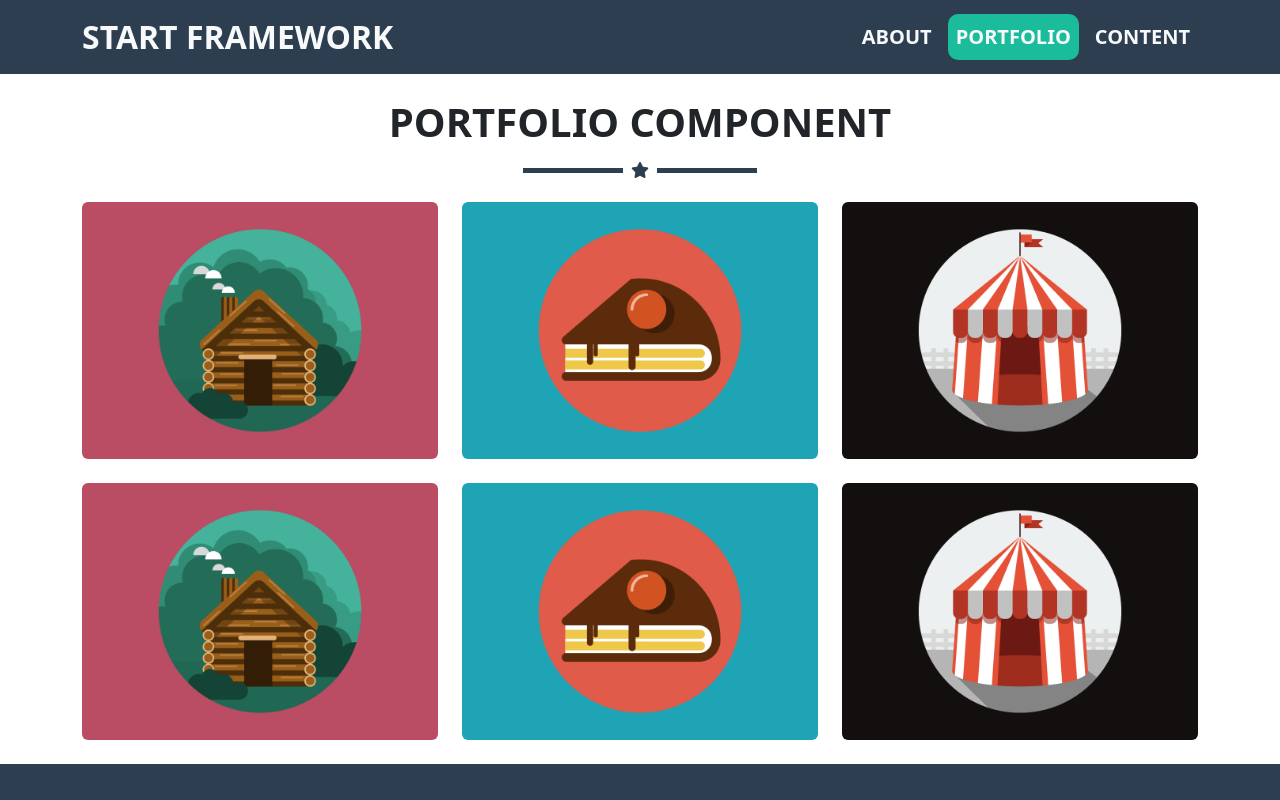
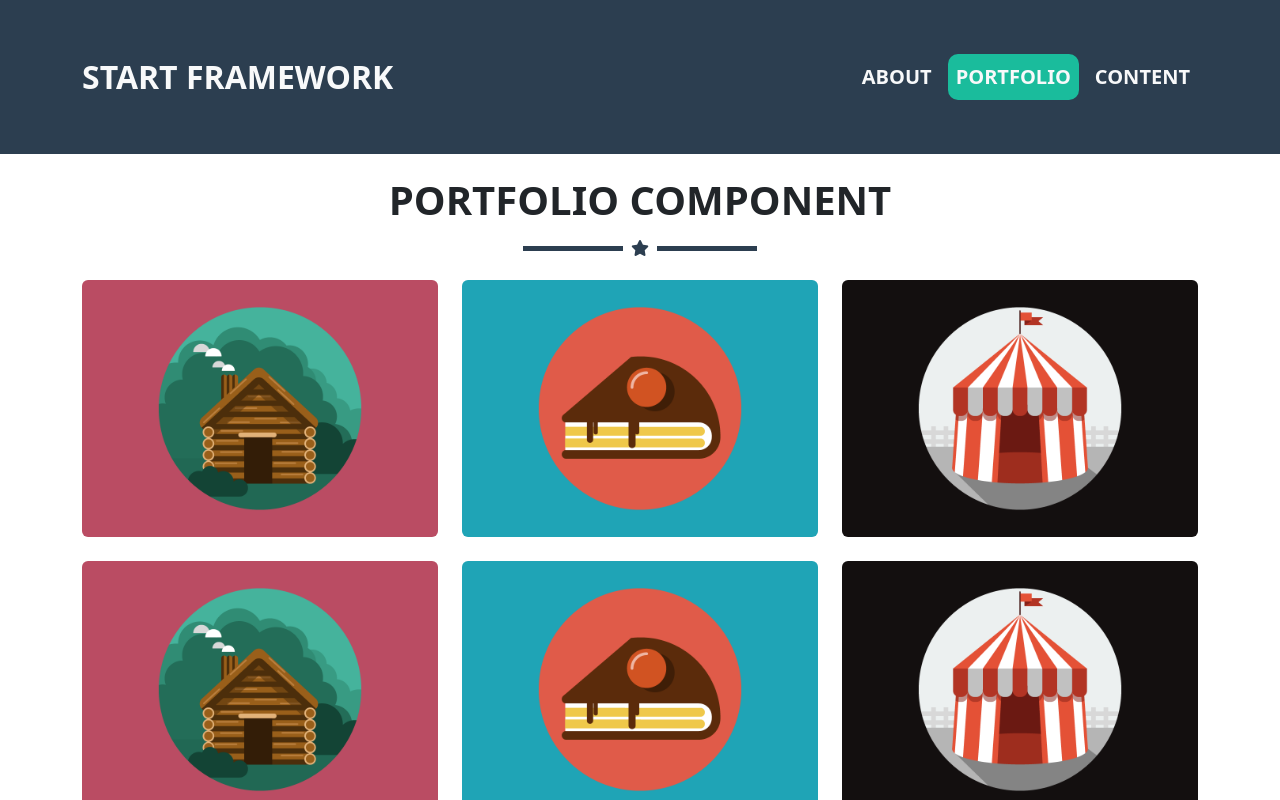
Before and after one commit to yous0001/react-assignment1, a React (Create React App) app: page /portfolio in a window 1280 px wide. Shown: the top 800 px of the page. Built offline with nearby package versions, Linux system fonts and the light colour scheme.

Commit message:
feat: increase navbar size at the top of page

```diff
--- a/src/App.css
+++ b/src/App.css
@@ -94,3 +94,10 @@ i.text-portfolio{
 .layer img{
   width: 600px;
 }
+.space{
+  height: 19vh;
+}
+.navbar{
+  z-index: 10;
+  transition: all 0.3s;
+}
--- a/src/Components/Layout/Layout.jsx
+++ b/src/Components/Layout/Layout.jsx
@@ -8,6 +8,7 @@ export default class Layout extends Component {
     return (
       <>
       <Navbar/>
+      <div className="space"></div>
       <Outlet/>
       <Footer/>
       </>
--- a/src/Components/Navbar/Navbar.jsx
+++ b/src/Components/Navbar/Navbar.jsx
@@ -2,11 +2,30 @@ import React, { Component } from 'react'
 import { Link, NavLink } from 'react-router-dom'
 
 export default class Navbar extends Component {
+    state = {
+        scroller: false
+    }
+
+    handleScroll = () => {
+        if (window.scrollY > 10) {
+            this.setState({ scroller: true });
+        } else {
+            this.setState({ scroller: false });
+        }
+    };
+
+    componentDidMount() {
+        window.addEventListener('scroll', this.handleScroll);
+    }
+
+    componentWillUnmount() {
+        window.removeEventListener('scroll', this.handleScroll);
+    }
   render() {
     return (
       <>
     <nav
-        className="navbar navbar-expand-sm navbar-light navbar-bg"
+        className={`navbar navbar-expand-sm navbar-light navbar-bg position-fixed top-0 start-0 end-0 ${(!this.state.scroller) ? " p-5" :"p-2"}`}
     >
         <div className="container">
             <Link className="navbar-brand text-light fs-2 fw-bold" to="">START FRAMEWORK</Link>
--- a/src/Components/Portfolio/Portfolio.jsx
+++ b/src/Components/Portfolio/Portfolio.jsx
@@ -12,7 +12,7 @@ export default class Portfolio extends Component {
         this.setState({img})
     }
 
-  componentDidMount() {
+componentDidMount() {
     let items=document.querySelectorAll(".item")
     items=Array.from(items)
     items.forEach(item => {
```
